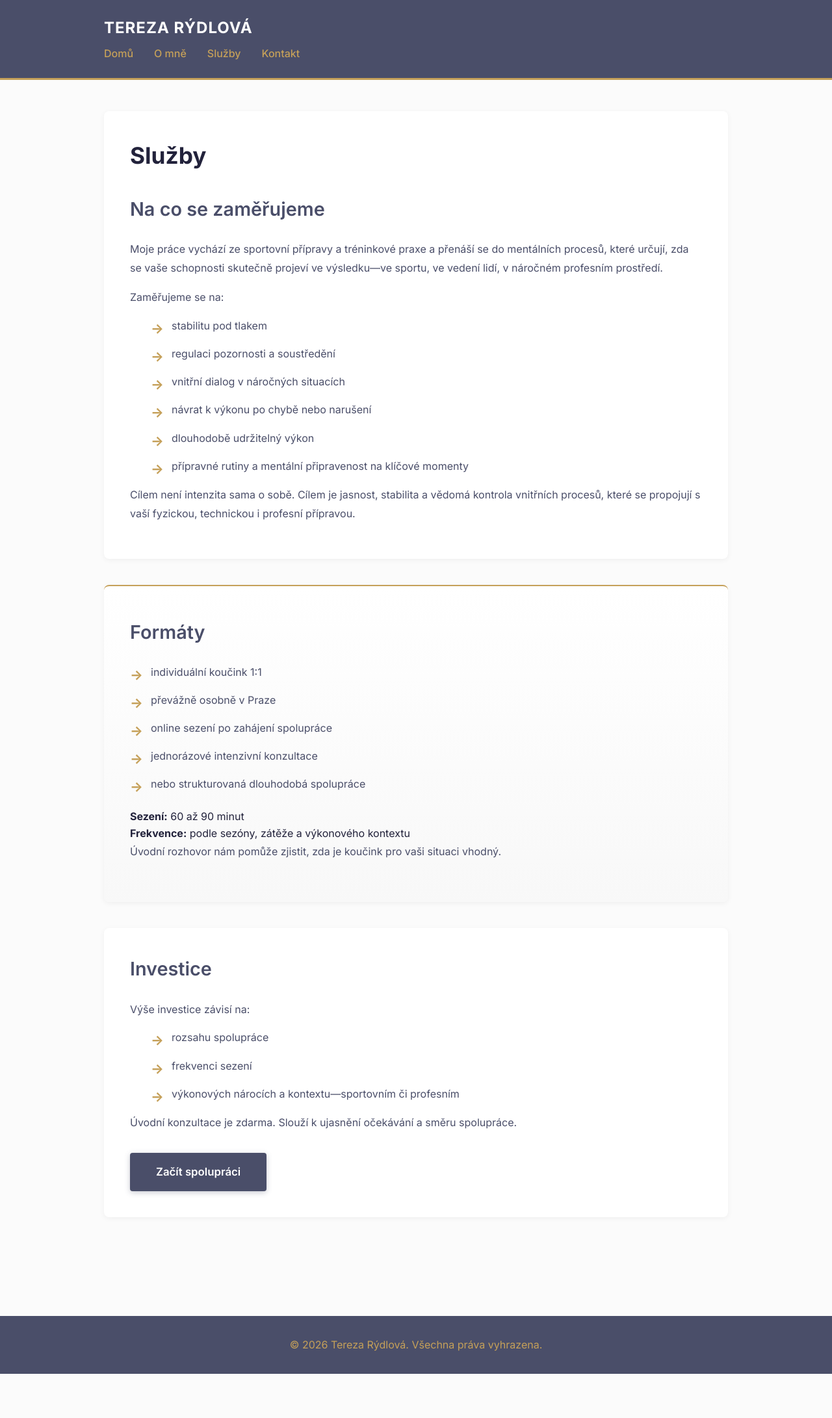
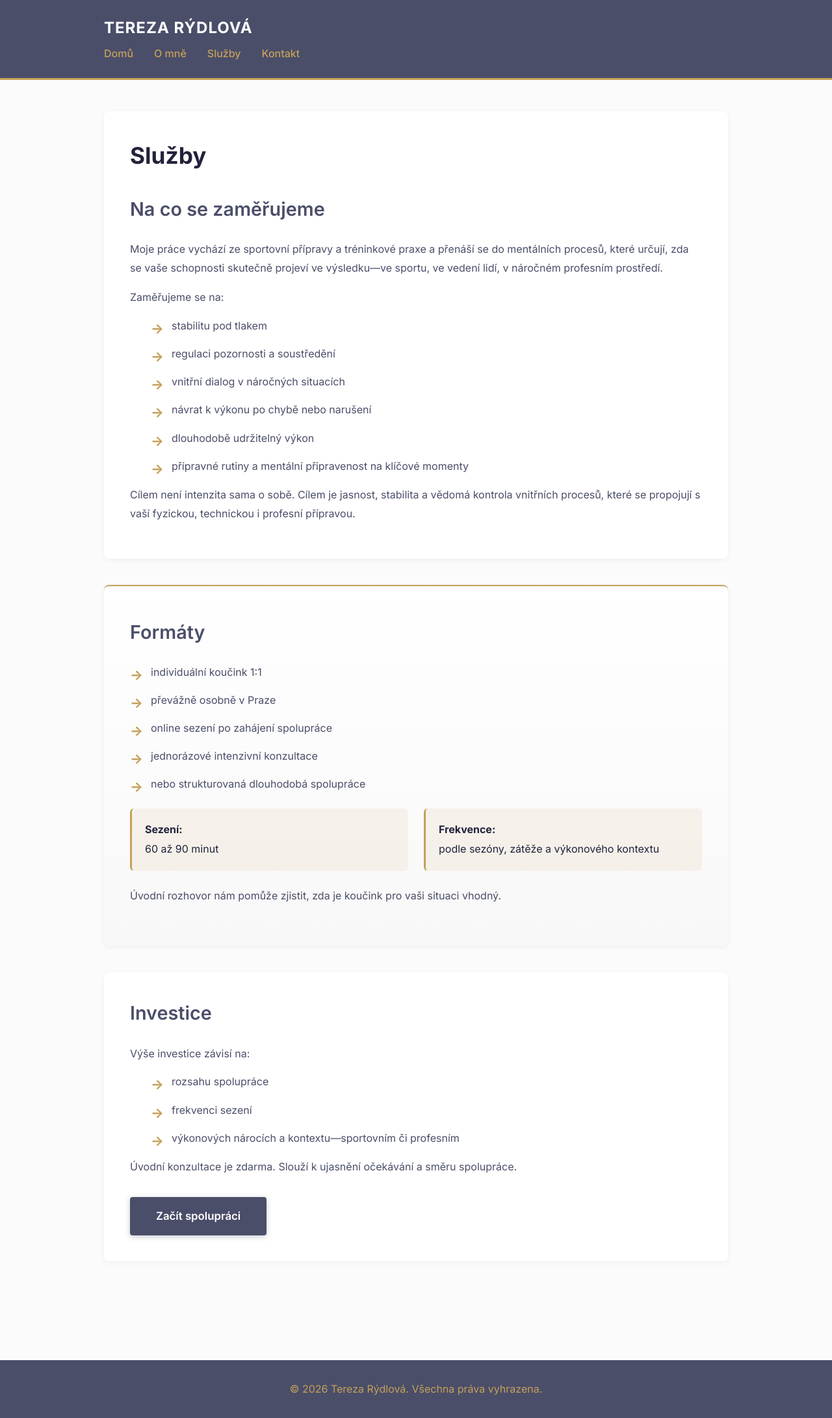
Before and after one commit to westleyovercash/tereza-rydlova, a Jekyll site: the page built from sluzby.md, in a window 1280 px wide. Shown: the whole page at 65% size. Built offline with Jekyll 4.4.1, drawn with Linux system fonts in a browser that asks for light colours; before the commit the page ends 2114 px from its top, so only the background shows below that.

Commit message:
Update style.css

```diff
--- a/assets/css/style.css
+++ b/assets/css/style.css
@@ -458,6 +458,33 @@ main {
     }
 }
 
+/* === INFO GRID (for Služby page) === */
+.info-grid {
+    display: grid;
+    grid-template-columns: repeat(2, 1fr);
+    gap: 1.5rem;
+    margin: 1.5rem 0;
+}
+
+.info-item {
+    background: rgba(197, 160, 89, 0.1);
+    padding: 1.25rem;
+    border-radius: 6px;
+    border-left: 3px solid #C5A059;
+}
+
+.info-item strong {
+    color: #22223B;
+    display: block;
+    margin-bottom: 0.25rem;
+}
+
+@media (max-width: 768px) {
+    .info-grid {
+        grid-template-columns: 1fr;
+    }
+}
+
 /* === FOOTER === */
 footer {
     background: #4A4E69;
```
